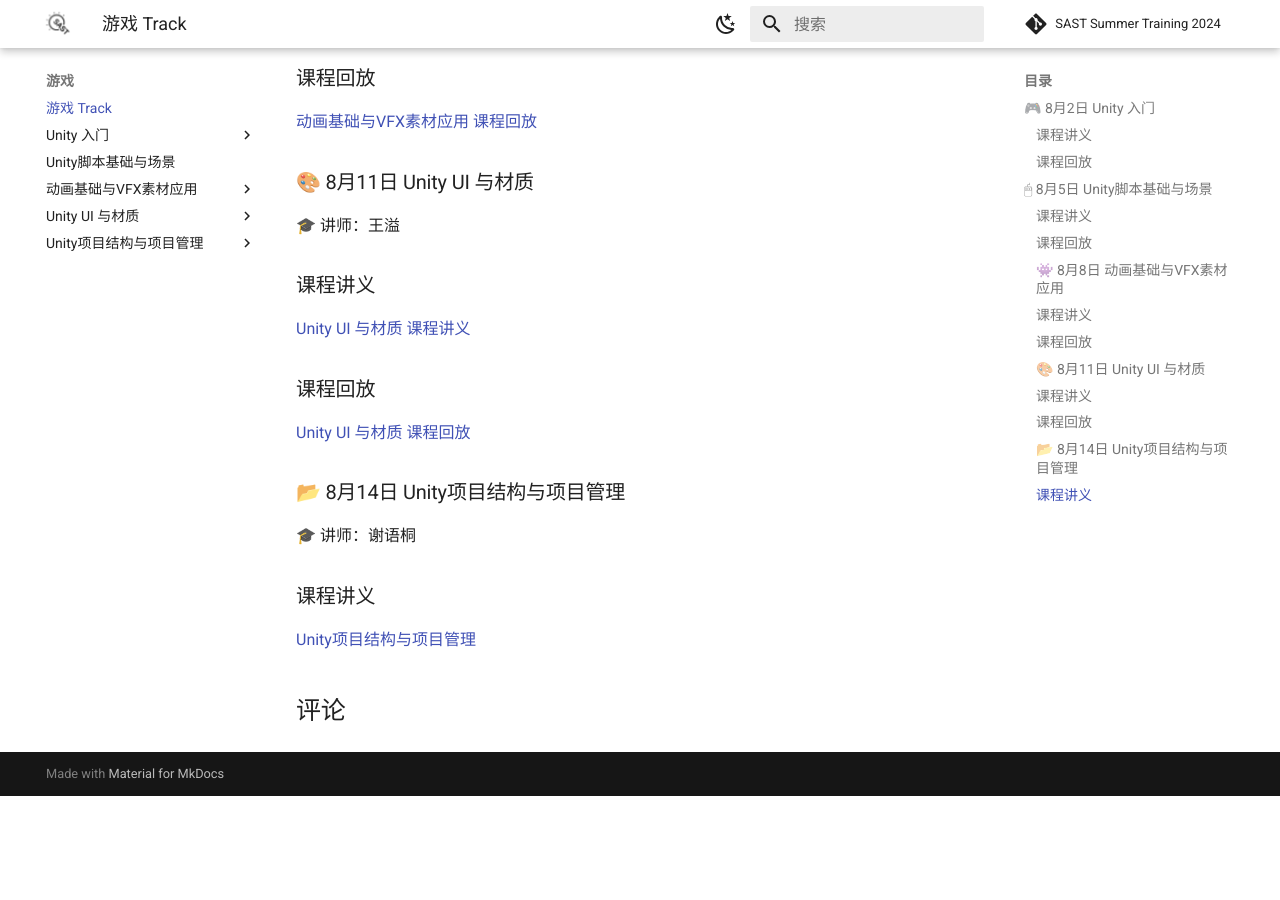
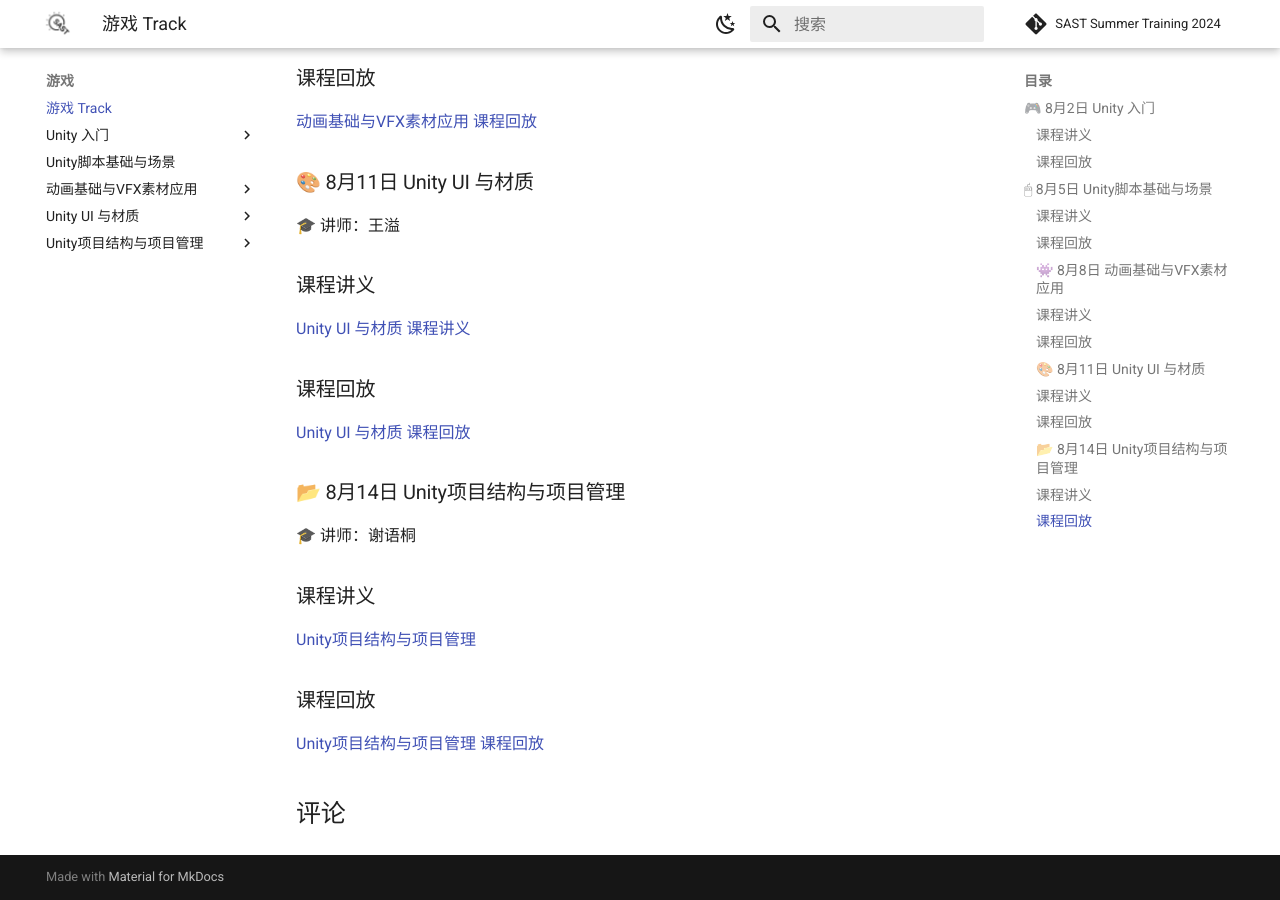
Before and after one commit to sast-summer-training-2024/sast-summer-training-2024.github.io, an MkDocs documentation site: the page built from docs/unity/index_unity.md, in a window 1280 px wide and 900 px high, scrolled down 1892 px. Built offline with MkDocs 1.6.1 and Material for MkDocs 9.7.7, drawn with Linux system fonts in a browser that asks for light colours; comment, search, counter and statistics services are not loaded; before the commit the page ends 2688 px from its top, so only the background shows below that.

Commit message:
feat: add unity5 playback

```diff
--- a/docs/unity/index_unity.md
+++ b/docs/unity/index_unity.md
@@ -72,3 +72,7 @@
 ### 课程讲义
 
 [Unity项目结构与项目管理](unity5.pdf)
+
+### 课程回放
+
+[Unity项目结构与项目管理 课程回放](https://www.bilibili.com/video/BV1fwepezEpF/?share_source=copy_web&vd_source=5f41358f46c6dc60e03c3ff6ca5a8520)
```
